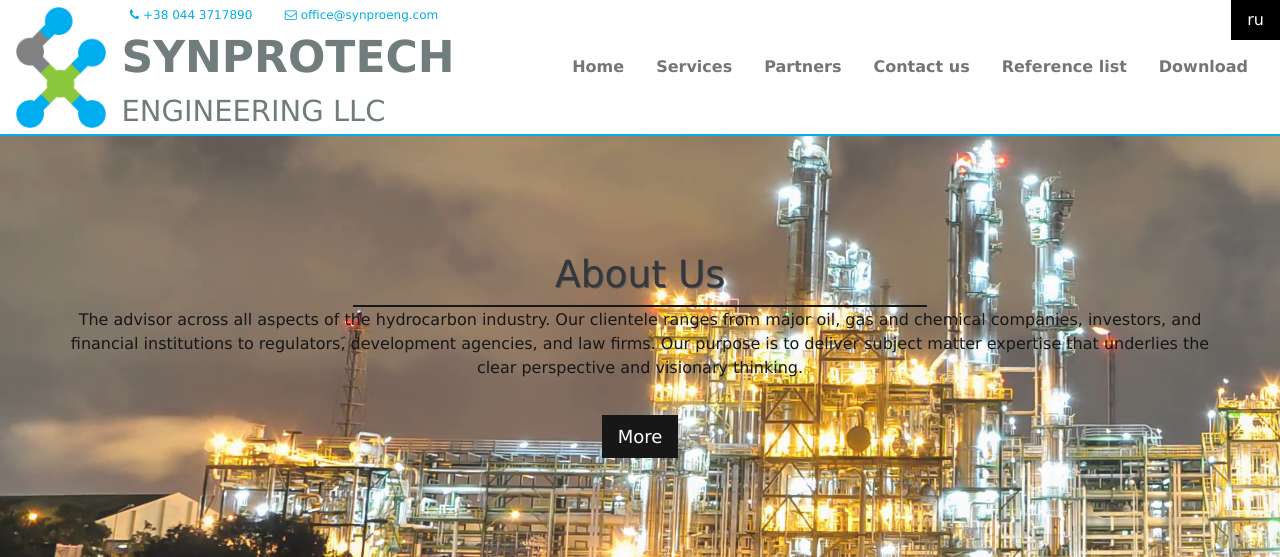
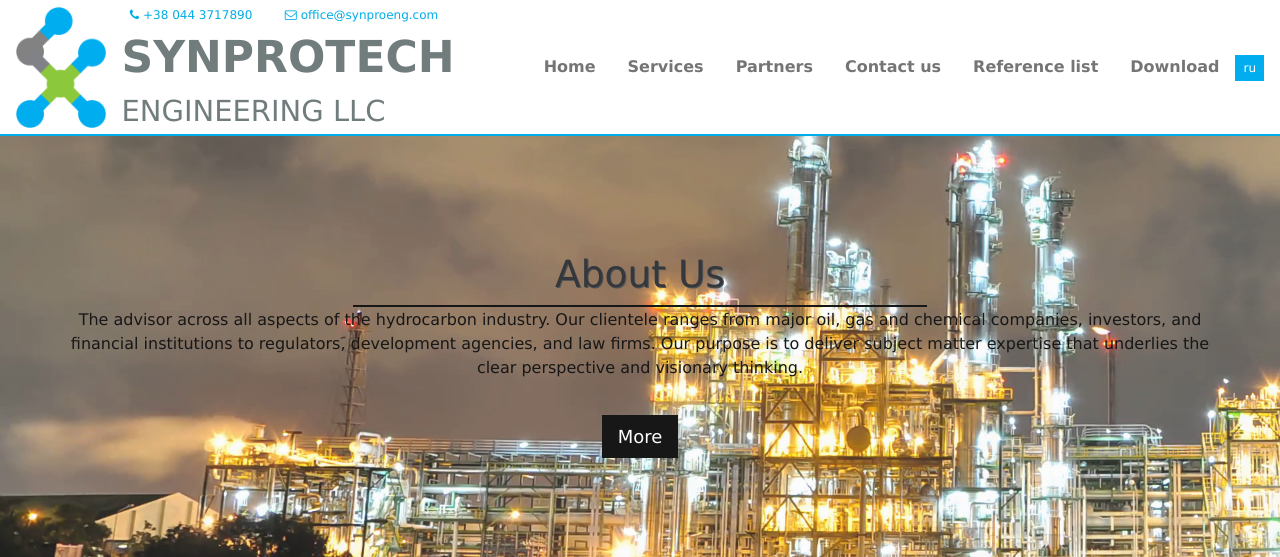
Before and after one commit to volosgoto/synprotech, a PHP site: page /public/ in a window 1280 px wide. Shown: the top 557 px of the page. Run offline with PHP 8.4, Linux system fonts and the light colour scheme.

Commit message:
add lang btn+

```diff
--- a/public/css/style.css
+++ b/public/css/style.css
@@ -62,12 +62,19 @@ div.services-icons {
   margin-top: 20px;
 }
 
-#btn-lang.w3-display-topright {
-  color: white;
-  background-color: black;
-  position: absolute;
-  right: 10;
-  top: 0;
+.w3-tiny {
+  font-size: 12px !important;
+}
+
+#btn-lang {
+  display: block;
+  color: #fff;
+  background-color: #00adef;
+  /* width: 15px;
+  height: 15px; */
+  margin-top: 8px;
+  padding: 4px 8px;
+  font-size: 15px;
 }
 
 .outer-box {
--- a/public/index.html
+++ b/public/index.html
@@ -32,7 +32,7 @@
         </div>
         <div class="header-branding">
           <p class="branding-1">SYNPROTECH</p>
-          <p class="branding-2"> ENGINEERING LLC</p>
+          <p class="branding-2">ENGINEERING LLC</p>
         </div>
       </div>
     </div>
@@ -46,11 +46,10 @@
         <a class="booklet-download w3-bar-item w3-button w3-hide-small w3-hover-blue-gray" href=""><b>Download</b></a>
         <a href="javascript:void(0)" class="w3-bar-item w3-button w3-right w3-hide-large w3-hide-medium"
             onclick="accondionFunction('toggle-menu')"><i class="fa fa-bars"></i></a>
-
-
-                        <a id="btn-lang" class="w3-display-topright w3-button w3-hover-blue-gray">ru</a>
-
+            <a id="btn-lang" href="" class="w3-bar-item w3-button w3-tiny w3-hide-small w3-hover-blue-gray">ru</a>
+            <!-- <a id="btn-lang" href="" class="w3-bar-item w3-button w3-hide-small w3-hover-blue-gray">ru</a> -->
       </span>
+    </div>
   </div>
   </div>
   <div id="toggle-menu" class="w3-bar-block w3-blue-gray w3-hide w3-hide-large w3-hide-medium w3-center">
```
Lines whose indentation alone changed are shown as unchanged.
